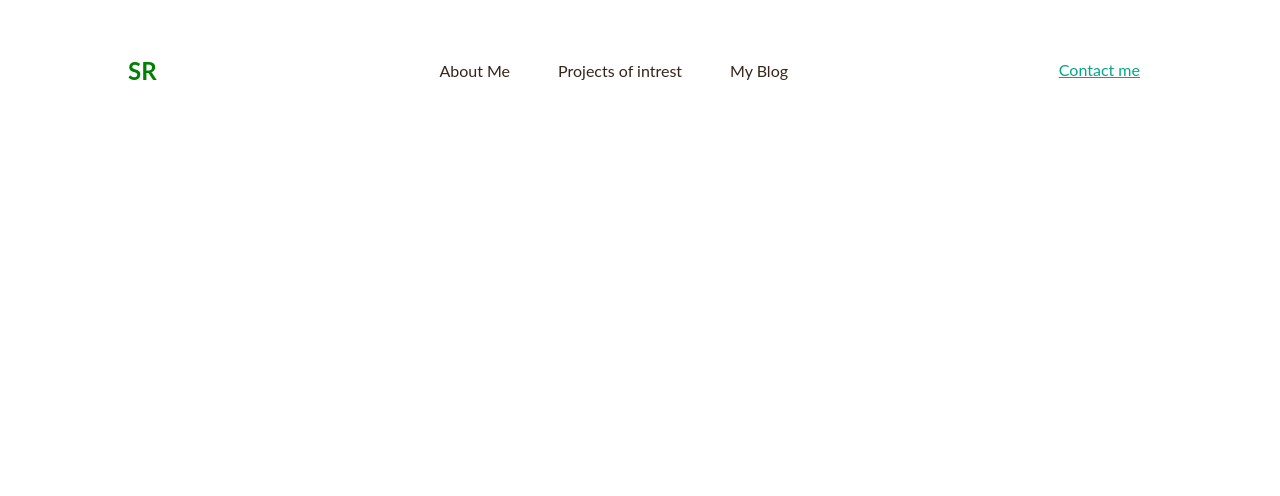
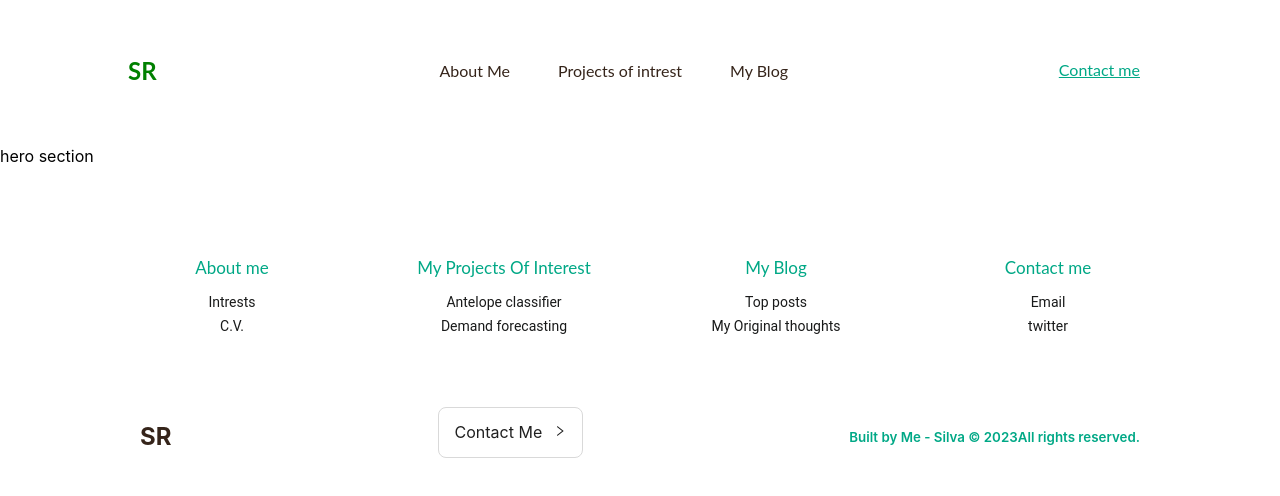
Before and after one commit to rubanzasilva/my-website, a React (Create React App) app: page / in a window 1280 px wide. Shown: the top 496 px of the page. Built offline with nearby package versions, Linux system fonts and the light colour scheme.

Commit message:
adding working footer barebones skeleton

```diff
--- a/src/components/footer/footerElements.js
+++ b/src/components/footer/footerElements.js
@@ -0,0 +1,145 @@
+import styled from "styled-components";
+import {Link} from 'react-router-dom';
+
+
+export const FooterContainer = styled.footer`
+ background-color:#ffffff;
+ ${'' /* background-color:#35241A; */}
+ border-box:border-box;
+`
+export const FooterWrap = styled.div`
+ padding:48px 24px;
+ display:flex;
+ flex-direction:column;
+ justify-content:center;
+ align-items:center;
+ max-width:100%;
+ margin:0 auto;
+`
+export const FooterLinksContainer = styled.div`
+ display:flex;
+ justify-content:center;
+ flex-basis:100%;
+
+ @media screen and (max-width:820px) {
+     padding-top:32px;
+ }
+`
+export const FooterLinksWrapper = styled.div`
+ display:flex;
+
+ @media screen and (max-width:820px) {
+     flex-direction:column;
+ }
+`
+export const FooterLinkItems = styled.div`
+ display:flex;
+ flex-direction:column;
+ align-items:center;
+ margin:16px;
+ text-align:center;
+ width:240px;
+ box-sizing:border-box;
+ ${'' /* color:#35241A; */}
+ color:#00a886;
+
+
+ @media screen and (max-width:1000px) {
+     width:160px;
+ }
+
+ @media screen and (max-width:420px) {
+     margin:0;
+     padding:24px;
+     width:100%;
+ }
+`
+export const FooterLinkTitle = styled.h1`
+ margin-bottom:16px;
+ ${'' /* color:#F7F2EF; */}
+ color:#00a886;
+ font-family:"Lato","Roboto","Helvetica Neue",sans-serif;
+ font-size:17px;
+ font-weight:400;
+`
+export const FooterLink = styled(Link)`
+ ${'' /* color:#F7F2EF; */}
+ color:#191a1a;
+ text-decoration:none;
+ margin-bottom:0.5rem;
+ font-size:14px;
+ font-family:"Roboto","Helvetica Neue",sans-serif;
+
+ &:hover {
+     ${'' /* color:#01bf71; */}
+     color:#00a886;
+     transition:0.3s ease-out;
+ }
+`
+
+export const SocialMedia = styled.section`
+ max-width:1000px;
+ width:100%;
+`
+export const SocialMediaWrap = styled.div`
+ display:flex;
+ justify-content:space-between;
+ align-items:center;
+ max-width:1100px;
+ margin: 40px auto 0 auto;
+
+ @media screen and (max-width:820px) {
+     flex-direction:column;
+ }
+`
+export const SocialLogo = styled(Link)`
+ ${'' /* color:#F7F2EF; */}
+ color:#35241A;
+ justify-self:start;
+ cursor:pointer;
+ text-decoration:none;
+ font-size:1.5rem;
+ display:flex;
+ align-items:center;
+ ${'' /* margin-top:16px; */}
+ font-weight:bold;
+ `
+export const WebsiteRights = styled.small`
+ color:#00a886;
+ ${'' /* color:#35241A; */}
+ ${'' /* margin-bottom:16px; */}
+ font-weight:600;
+
+`
+export const SocialIcons = styled.div`
+ display:flex;
+ justify-content:space-between;
+ align-items:center;
+ width:240px;
+`
+export const SocialIconLink = styled.a`
+ ${'' /* color:#F7F2EF; */}
+ color:#35241A;
+ font-size:24px;
+`
+
+export const Img = styled.img`
+    height:60px;
+    width:60px;
+    object-fit: contain;
+    border-radius: 4px;
+
+    @media screen and (max-width:960px) {
+    padding:0px 0px 32px ;
+}
+
+`
+
+export const LocationOnMap = styled.div`
+    display:flex;
+    width:100%;
+    margin: 40px auto 0 auto;
+    justify-content:center;
+    align-content:center;
+
+`
--- a/src/components/footer/index.js
+++ b/src/components/footer/index.js
@@ -0,0 +1,125 @@
+import React from 'react';
+import {FooterContainer,FooterWrap,FooterLinksContainer,FooterLinksWrapper,FooterLinkItems,FooterLinkTitle,FooterLink,SocialMedia,SocialMediaWrap,SocialLogo,SocialIcons,SocialIconLink,WebsiteRights,Img, LocationOnMap} from './footerElements';
+//import {FaFacebook,FaInstagram,FaWhatsapp,FaTwitter,FaTiktok} from 'react-icons/fa';
+import {BackTop, Collapse} from 'antd';
+//import 'antd/dist/antd.css';
+//import { Button } from 'antd';
+//import logo from '../../Images/suwikLogo.jpeg';
+// import GoogleMaps from '../Map';
+
+// const location = {
+//     address: 'Zigoti Coffee Works Ltd',
+//     lat: 0.31952388690630096,
+//     lng: 32.612368559943604,
+//   } // our location object from earlier
+
+
+const { Panel } = Collapse;
+
+const Footer = () => {
+    return (
+        <FooterContainer>
+        <FooterWrap id='footerWrap'>
+
+            <FooterLinksContainer id='footerLinksContainer'>
+                <FooterLinksWrapper>
+
+                 <FooterLinkItems>
+
+                     <FooterLinkTitle>About me</FooterLinkTitle>
+
+                     <FooterLink to="/">Intrests</FooterLink>
+                     <FooterLink to="/">C.V.</FooterLink>
+
+
+                 </FooterLinkItems>
+
+                 <FooterLinkItems>
+
+                     <FooterLinkTitle>My Projects Of Interest</FooterLinkTitle>
+
+                     <FooterLink to="/ProductCatalog">Antelope classifier</FooterLink>
+                     <FooterLink to="/ProductCatalog">Demand forecasting</FooterLink>
+                     {/* <FooterLink to="/GreenBeans">Black beans</FooterLink> */}
+
+
+                 </FooterLinkItems>
+
+                 <FooterLinkItems>
+
+                     <FooterLinkTitle>My Blog</FooterLinkTitle>
+
+                     <FooterLink to="/ProductCatalog">Top posts</FooterLink>
+                     <FooterLink to="/ProductCatalog">My Original thoughts </FooterLink>
+                     {/* <Link> <a href='http://www.zicofecafe.com'>ZICOFE Cafe</a></Link> */}
+
+
+                 </FooterLinkItems>
+
+
+                 <FooterLinkItems>
+
+                     <FooterLinkTitle>Contact me</FooterLinkTitle>
+
+                     <FooterLink to="/ContactUs">Email</FooterLink>
+                     <FooterLink to="/ContactUs">twitter</FooterLink>
+
+                 </FooterLinkItems>
+
+
+
+
+                </FooterLinksWrapper>
+
+            </FooterLinksContainer>
+
+            {/* <LocationOnMap>
+            <GoogleMaps location={location} zoomLevel={17} />
+            </LocationOnMap> */}
+
+            <SocialMedia>
+                <SocialMediaWrap>
+                    <SocialLogo to="/">
+                    <p>SR</p>
+                    {/* <Img src={logo} alt='SUWIK INVESTMENTS'/> */}
+                    </SocialLogo>
+                    <Collapse id="accordionWrapper" accordion expandIconPosition='right' style={{fontSize:"16px" , backgroundColor:"#fff" , marginBottom:"8px"}}>
+                        <Panel header="Contact Me" key="1">
+                            <p>rubanza@rubanzasilver.xyz</p>
+                        </Panel>
+                        </Collapse>
+                    {/* <WebsiteRights>wilson@suwik.xyz</WebsiteRights> */}
+                    <WebsiteRights>Built by Me - Silva © {new Date().getFullYear()}
+                      All rights reserved.</WebsiteRights>
+                    {/* <SocialIcons>
+                        <SocialIconLink href="https://www.facebook.com/ZigotiCoffee" target="_blank" arial-label="Facebook">
+                            <FaFacebook/>
+                        </SocialIconLink>
+                        <SocialIconLink href="https://www.instagram.com/zigoticoffeeofficial/" target="_blank" arial-label="Instagram">
+                            <FaInstagram/>
+                        </SocialIconLink>
+                        <SocialIconLink href="https://twitter.com/ZicofeOfficial" target="_blank" arial-label="Twitter">
+                            <FaTwitter/>
+                        </SocialIconLink>
+                        <SocialIconLink href="https://www.tiktok.com/@zigoticoffee" target="_blank" arial-label="Tiktok">
+                            <FaTiktok/>
+                        </SocialIconLink>
+                        <SocialIconLink href="https://wa.me/message/FTZ2CS3TCD4HC1" target="_blank" aria-label="Whatsapp">
+                            <FaWhatsapp/>
+                        </SocialIconLink>
+                    </SocialIcons> */}
+
+                </SocialMediaWrap>
+            </SocialMedia>
+
+
+
+
+        </FooterWrap>
+        <BackTop/>
+
+        </FooterContainer>
+    )
+}
+
+export default Footer
--- a/src/pages/index.js
+++ b/src/pages/index.js
@@ -1,6 +1,7 @@
 import React, {useState}from 'react';
 import Navbar from '../components/navBar';
 import SideBar from '../components/sideBar';
+import Footer from '../components/footer';
 
 const Home = () => {
     const [isOpen, setIsOpen] = useState(false);
@@ -13,6 +14,8 @@ const Home = () => {
         <div className='homeWrapper'>
             <SideBar isOpen={isOpen} toggle={toggle} />
             <Navbar toggle={toggle} />
+            <div><p>hero section</p></div>
+            <Footer/>
 
 
         </div>
```
